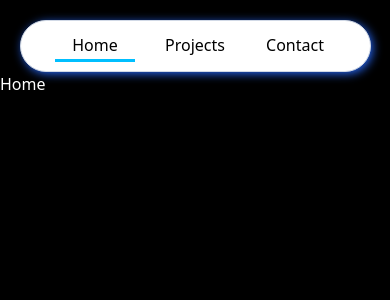
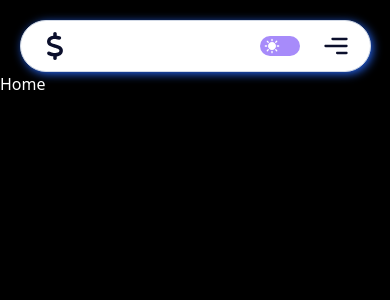
Before and after one commit to shailendrapawar/portfolio, a React (Vite) app: page / in a window 390 px wide. Shown: the top 300 px of the page. Built offline with nearby package versions, Linux system fonts and the light colour scheme.

Commit message:
added: navbar with functionality of theme handling

```diff
--- a/package.json
+++ b/package.json
@@ -14,6 +14,7 @@
     "@tailwindcss/vite": "^4.1.8",
     "react": "^19.1.0",
     "react-dom": "^19.1.0",
+    "react-icons": "^5.5.0",
     "react-redux": "^9.2.0",
     "react-router": "^7.6.1",
     "tailwindcss": "^4.1.8"
--- a/src/RootLayout.jsx
+++ b/src/RootLayout.jsx
@@ -1,9 +1,13 @@
 import { Outlet } from "react-router"
 import Navbar from "./components/navbar/Navbar"
+import { useSelector } from "react-redux"
 
 function RootLayout() {
+  const {currentTheme}=useSelector(s=>s.theme)
   return (
-    <div className="bg- min-h-screen w-screen relative flex flex-col items-center">
+    <div className="bg- min-h-screen w-screen relative flex flex-col items-center"
+    style={{color:currentTheme.textPrimary}}
+    >
 
       <Navbar/>
       <div className=" w-[100%]">
--- a/src/components/navbar/Navbar.jsx
+++ b/src/components/navbar/Navbar.jsx
@@ -1,19 +1,69 @@
-import { useSelector } from "react-redux"
-import { NavLink } from "react-router"
+import "./navbar.css"
+import { useDispatch, useSelector } from "react-redux"
+import { NavLink, useNavigate } from "react-router"
+
+
+import { toggleTheme } from "../../store/slices/themeSlice.js"
+import { useEffect, useState } from "react";
+
+import { FaDollarSign } from "react-icons/fa6";
+import { MdSunny } from "react-icons/md";
+import { HiMiniMoon } from "react-icons/hi2";
+import { CgMenuRight } from "react-icons/cg";
+import { RxCross2 } from "react-icons/rx";
+
 
 function Navbar() {
-  const {currentTheme}=useSelector(s=>s.theme)
+
+
+  const navigate = useNavigate()
+  const dispatch = useDispatch();
+
+  const [toggle, setToggle] = useState(false);
+
+  const { currentTheme } = useSelector(s => s.theme)
+
+  useEffect(() => {
+    const hour = new Date().getHours();
+    const isDay = hour >= 6 && hour < 18; // Daytime between 6 AM and 6 PM
+
+    console.log(isDay);
+
+    // dispatch(setTheme(isDay ? "light" : "dark"));
+  }, []);
+
+
   return (
-    <nav className="h-13 w-[90%] max-w-200 bg-white mt-5 rounded-4xl flex justify-center items-center"
-    style={{backgroundColor:currentTheme.cardBackground,border:`1px solid ${currentTheme.border}`,boxShadow:` 2px 2px 10px ${currentTheme.shadow}`}}
+    <nav className=" cursor-pointer h-13 w-[90%] max-w-200 bg-white mt-5 rounded-4xl flex justify-center items-center relative"
+      style={{ backgroundColor: currentTheme.cardBackground, border: `1px solid ${currentTheme.border}`, boxShadow: ` 2px 2px 10px ${currentTheme.shadow}` }}
+      onClick={()=>setToggle(false)}
     >
 
-      <nav className="web-nav flex justify-center items-center gap-5">
-        <NavLink to={"/"} className={({isActive})=>`w-20 h-8 flex justify-center items-center`} style={({isActive})=>isActive?{borderBottom:`3px solid ${currentTheme.accent}`}:{borderBottom:`3px solid transparent`}}>Home</NavLink>
-        <NavLink to={"/projects"} className={({isActive})=>`w-20 h-8 flex justify-center items-center`} style={({isActive})=>isActive?{borderBottom:`3px solid ${currentTheme.accent}`}:{borderBottom:`3px solid transparent`}}>Projects</NavLink>
-        <NavLink to={"/contact"} className={({isActive})=>`w-20 h-8 flex justify-center items-center`} style={({isActive})=>isActive?{borderBottom:`3px solid ${currentTheme.accent}`}:{borderBottom:`3px solid transparent`}}>Contact</NavLink>
+      <FaDollarSign className="h-7 w-7 absolute left-5" onClick={(e) =>{e.stopPropagation();  navigate("/")}} />
+
+      <nav className="web-nav flex justify-center items-center gap-5 ">
+        <NavLink to={"/"} className={({ isActive }) => `w-20 h-8 flex justify-center items-center`} style={({ isActive }) => isActive ? { borderBottom: `3px solid ${currentTheme.accent}` } : { borderBottom: `3px solid transparent` }}>Home</NavLink>
+        <NavLink to={"/projects"} className={({ isActive }) => `w-20 h-8 flex justify-center items-center`} style={({ isActive }) => isActive ? { borderBottom: `3px solid ${currentTheme.accent}` } : { borderBottom: `3px solid transparent` }}>Projects</NavLink>
+        <NavLink to={"/contact"} className={({ isActive }) => `w-20 h-8 flex justify-center items-center`} style={({ isActive }) => isActive ? { borderBottom: `3px solid ${currentTheme.accent}` } : { borderBottom: `3px solid transparent` }}>Contact</NavLink>
       </nav>
 
+
+      <nav className={`mobile-nav h-25 w-[80%] absolute -bottom-25 rounded-b-2xl hidden`} style={toggle ? { backgroundColor: currentTheme.cardBackground, } : { display: "none" }}>
+
+      </nav>
+
+
+
+      <span className={` theme-toggle h-5 w-10 rounded-xl flex items-center absolute right-10 ${currentTheme.name == "light" ? "justify-start" : "justify-end"} pl-1 pr-1`}
+        onClick={(e) =>{e.stopPropagation(); dispatch(toggleTheme())}}
+        style={{ backgroundColor: currentTheme.secondaryAccent }}
+      >
+        {currentTheme.name == "light" && (<MdSunny className={`text-white rotateRight `} />)}
+        {currentTheme.name == "dark" && (<HiMiniMoon className={`text-white rotateLeft `} />)}
+      </span>
+
+      {!toggle && (<CgMenuRight className=" rotateRight mobileNav-toggler absolute right-5 h-7 w-7 " onClick={(e) =>{e.stopPropagation();  setToggle(!toggle)}} />)}
+      {toggle && (<RxCross2 className=" rotateLeft mobileNav-toggler absolute right-5 h-7 w-7" onClick={(e) =>{e.stopPropagation();  setToggle(!toggle)}} />)}
 
 
     </nav>
--- /dev/null
+++ b/src/components/navbar/navbar.css
@@ -0,0 +1,67 @@
+
+.mobile-nav{
+    animation: slideDown 0.1s ease-in-out;
+}
+.mobileNav-toggler{
+    display: none;
+}
+
+
+.rotateLeft{
+    animation: rotateLeft 0.2s ease-in-out;
+}
+.rotateRight{
+     animation: rotateRight 0.2s ease-in-out;
+}
+
+
+@keyframes slideDown{
+    0%{
+        translate: 0px -20px;
+        opacity: 0;
+    }
+    100%{
+         translate: 0px 0px;
+        opacity: 1;
+    }
+}
+
+@keyframes rotateLeft {
+    0%{
+        opacity: 0;
+        rotate: -90deg;
+
+    }
+    100%{
+        opacity: 1;
+        rotate: 0deg;
+    }
+}
+@keyframes rotateRight {
+    0%{
+        opacity: 0;
+        rotate: 90deg;
+
+    }
+    100%{
+        opacity: 1;
+        rotate: 0deg;
+    }
+}
+
+@media screen and (max-width:500px) {
+
+    .web-nav{
+        display: none;
+    }
+    .mobile-nav{
+        display: flex;
+    }
+    .theme-toggle{
+    right:70px
+    }
+    .mobileNav-toggler{
+        display: block;
+    }
+
+}
```
Also changed, not shown: 1 other file (tests, documents, lock files or other folders).
